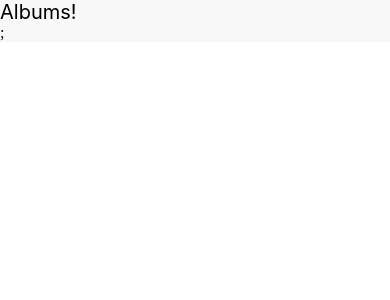
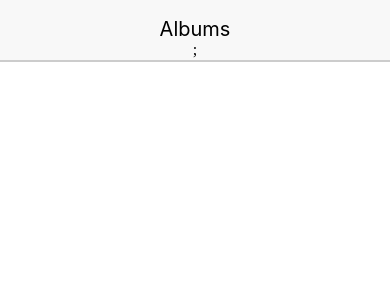
Before and after one commit to umohm1/albums, a React Native app: screen / in a window 390 px wide. Shown: the top 300 px of the page. Built offline with nearby package versions, Linux system fonts and the light colour scheme.

Commit message:
Pass props to Header, add additional styling

```diff
--- a/App.js
+++ b/App.js
@@ -8,7 +8,7 @@
 import Header from './src/components/header';
 
 const App = () => (
-  <Header />
+  <Header headerText={'Albums'}/>
 );
 
 
--- a/src/components/header.js
+++ b/src/components/header.js
@@ -1,19 +1,28 @@
 import React from 'react';
 import { Text, View } from 'react-native';
 
-const Header = () => {
+const Header = (props) => {
   const { textStyle, viewStyle } = styles;
 
   return (
     <View style={viewStyle}>
-      <Text style={textStyle}>Albums!</Text>;
+      <Text style={textStyle}>{props.headerText}</Text>;
     </View>
   );
 };
 
 const styles = {
   viewStyle: {
-    backgroundColor: '#F8F8F8'
+    backgroundColor: '#F8F8F8',
+    justifyContent: 'center',
+    alignItems: 'center',
+    height: 60,
+    paddingTop: 15,
+    shadowColor: '#000',
+    shadowOffset: { width: 0, height: 2 },
+    shadowOpacity: 0.2,
+    elevation: 2,
+    position: 'relative'
   },
   textStyle: {
     fontSize: 20
```
